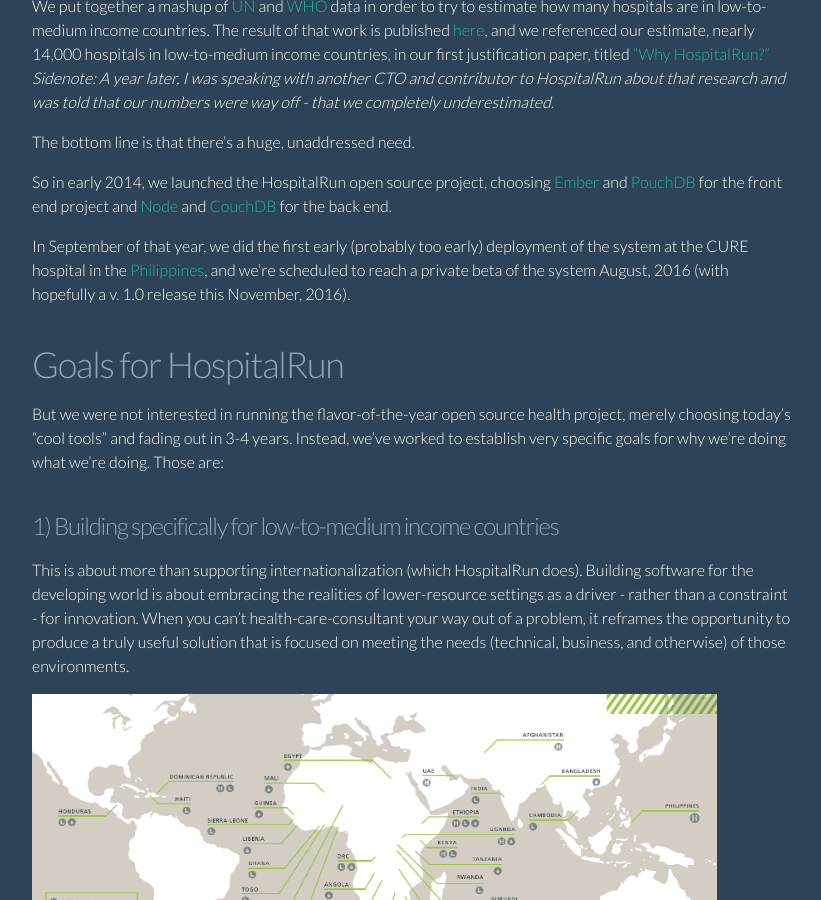
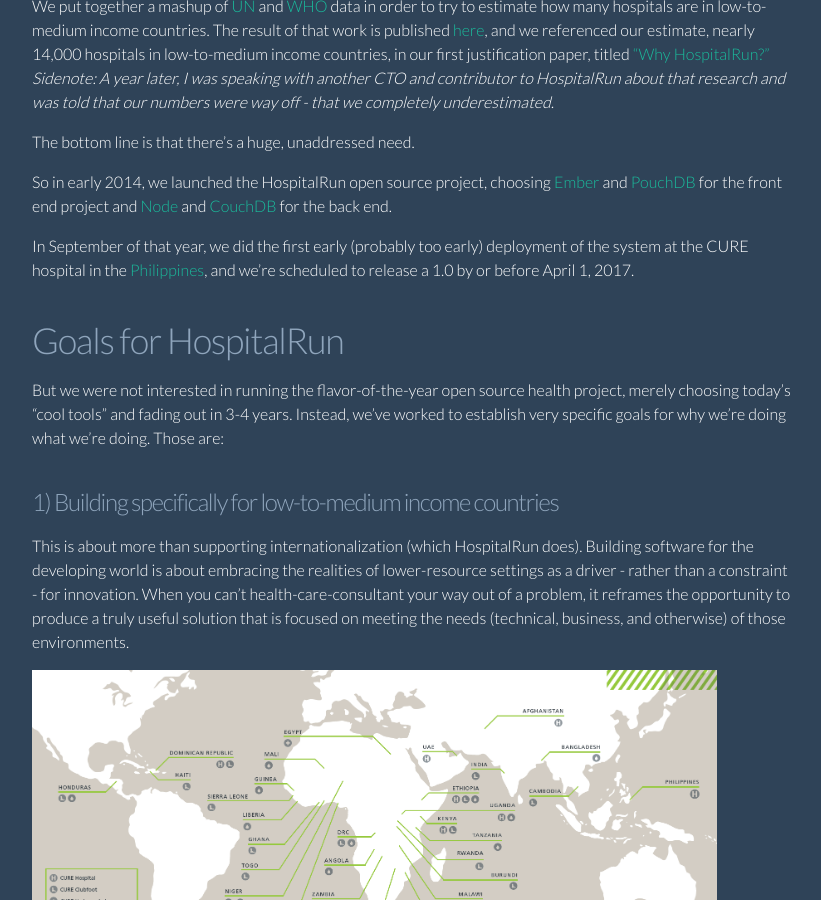
Before and after one commit to HospitalRun/hospitalrun.io, a Jekyll site: the page built from _posts/2016-06-06-why-hospitalrun.markdown, in a window 1280 px wide and 900 px high, scrolled down 5877 px. Shown: the whole window, without its empty margins (359-1180 px from the left). Built offline with Jekyll 4.4.1, drawn with Linux system fonts in a browser that asks for light colours.

Commit message:
updated language

```diff
--- a/_posts/2016-06-06-why-hospitalrun.markdown
+++ b/_posts/2016-06-06-why-hospitalrun.markdown
@@ -113,7 +113,7 @@ The bottom line is that there's a huge, unaddressed need.
 
 So in early 2014, we launched the HospitalRun open source project, choosing [Ember](http://emberjs.com) and [PouchDB](https://pouchdb.com/) for the front end project and [Node](https://nodejs.org/) and [CouchDB](http://couchdb.apache.org/) for the back end.
 
-In September of that year, we did the first early (probably too early) deployment of the system at the CURE hospital in the [Philippines](http://cure.org/philippines), and we're scheduled to reach a private beta of the system August, 2016 (with hopefully a v. 1.0 release this November, 2016).
+In September of that year, we did the first early (probably too early) deployment of the system at the CURE hospital in the [Philippines](http://cure.org/philippines), and we're scheduled to release a 1.0 by or before April 1, 2017.
 
 # Goals for HospitalRun
 But we were not interested in running the flavor-of-the-year open source health project, merely choosing today's "cool tools" and fading out in 3-4 years. Instead, we've worked to establish very specific goals for why we're doing what we're doing. Those are:
```
